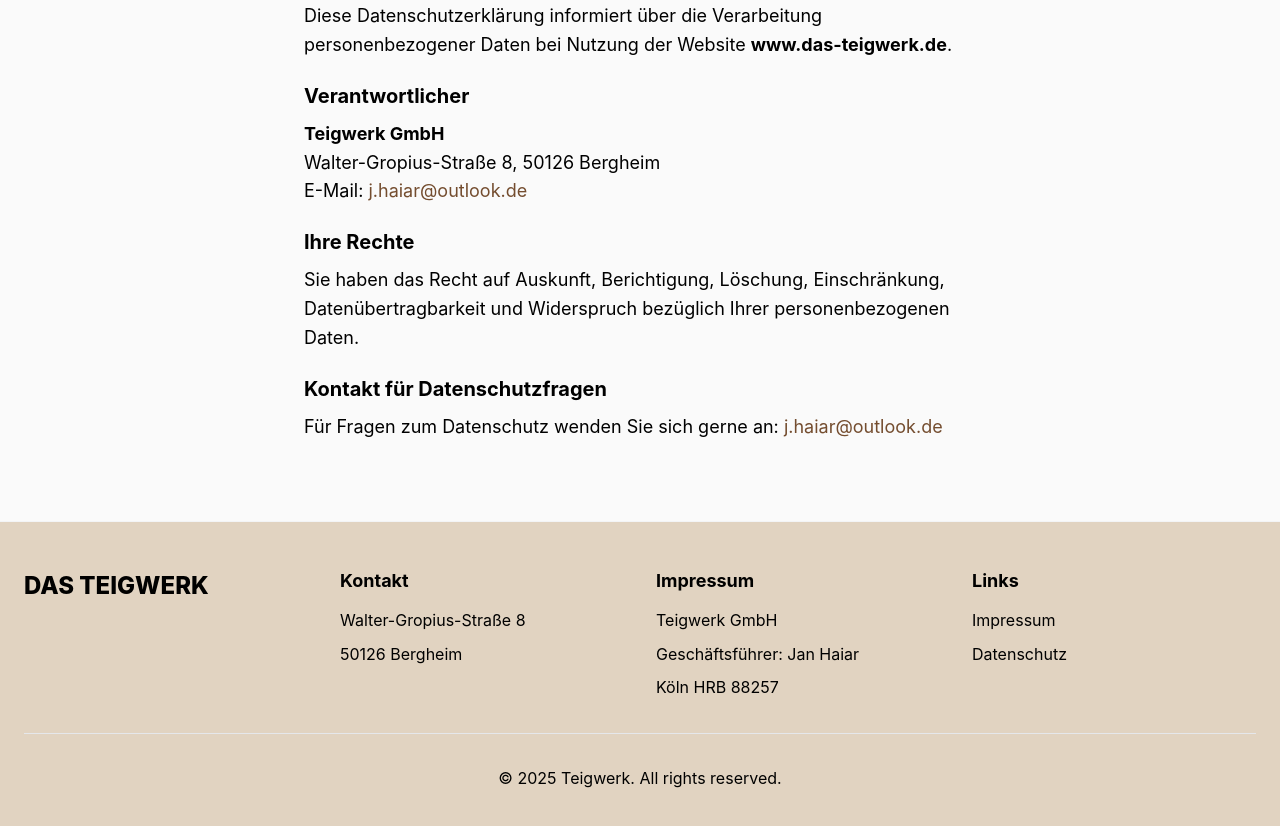
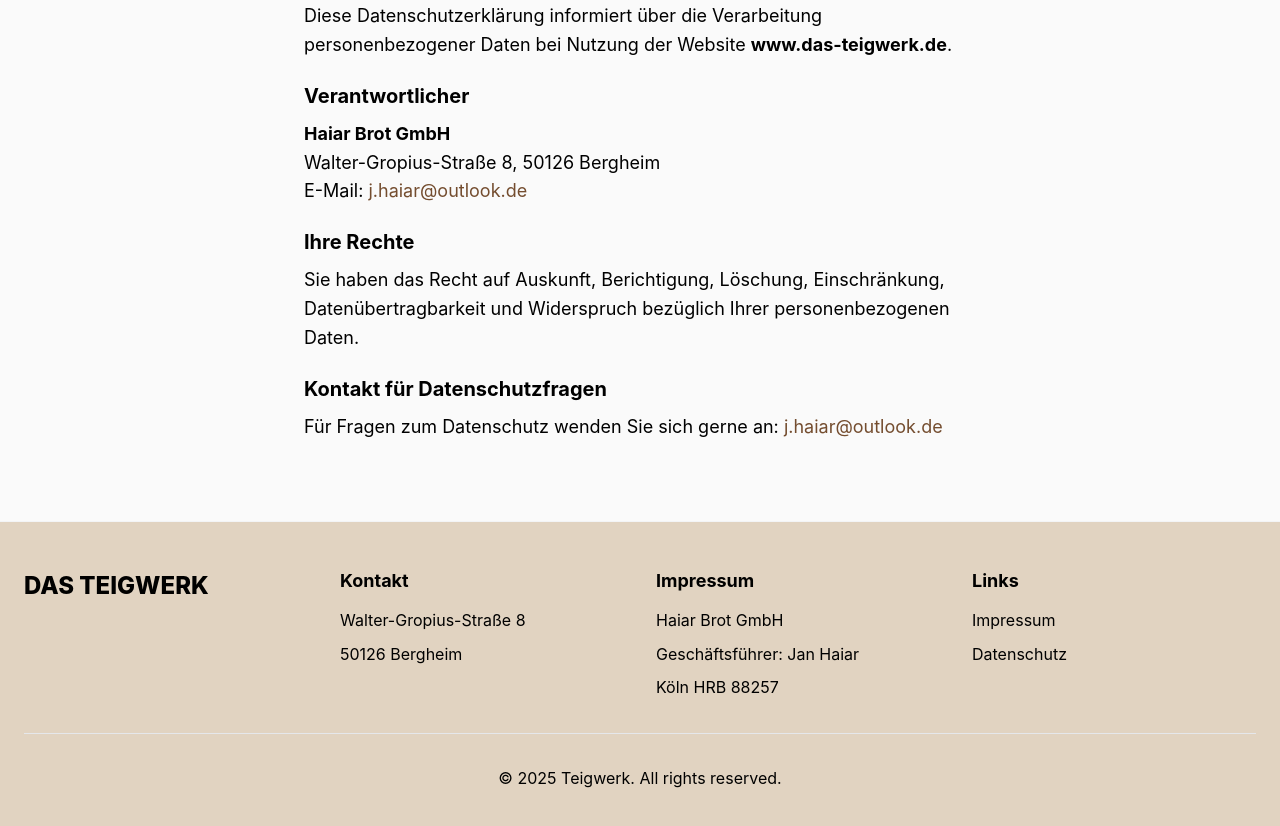
Before and after one commit to keulertzk-byte/Teigwerk, a Next.js app in the folder teigwerk-website/: page /datenschutz in a window 1280 px wide. Shown: the part 560-1386 px from the top of the page. Built offline with nearby package versions, Linux system fonts and the light colour scheme.

Commit message:
Update page.tsx

```diff
--- a/teigwerk-website/src/app/datenschutz/page.tsx
+++ b/teigwerk-website/src/app/datenschutz/page.tsx
@@ -81,7 +81,7 @@
               <section>
                 <h3 className="font-headline text-xl text-black mb-3">Verantwortlicher</h3>
                 <p className="mb-4">
-                  <strong>Teigwerk GmbH</strong><br />
+                  <strong>Haiar Brot GmbH</strong><br />
                   Walter-Gropius-Straße 8, 50126 Bergheim<br />
                   E-Mail: <a href="mailto:j.haiar@outlook.de" className="text-primary hover:underline">j.haiar@outlook.de</a>
                 </p>
@@ -124,7 +124,7 @@
             <div>
               <h4 className="font-headline text-lg text-black mb-4">Impressum</h4>
               <ul className="space-y-2">
-                <li className="font-body text-black">Teigwerk GmbH</li>
+                <li className="font-body text-black">Haiar Brot GmbH</li>
                 <li className="font-body text-black">Geschäftsführer: Jan Haiar</li>
                 <li className="font-body text-black">Köln HRB 88257</li>
               </ul>
```
